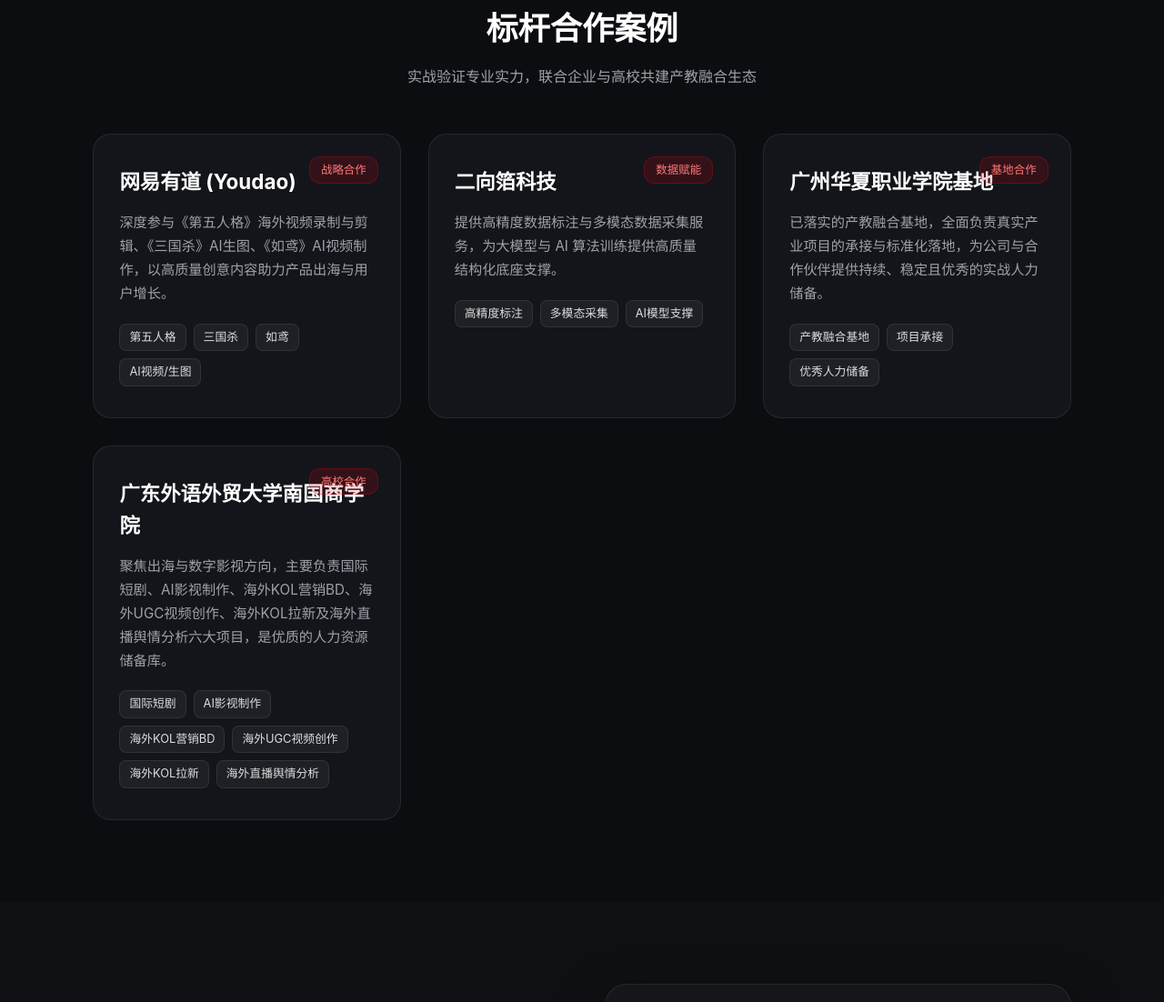
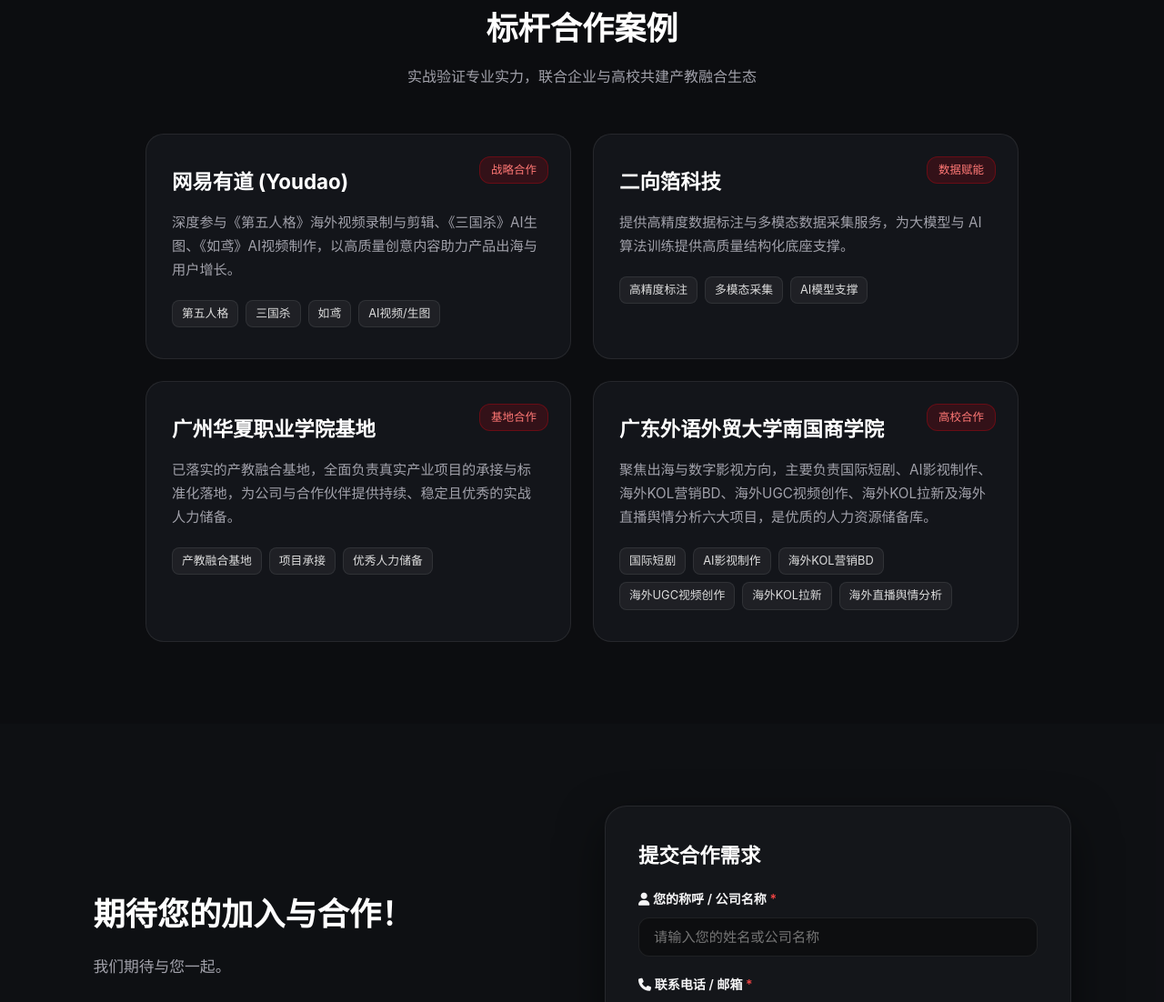
Before and after one commit to songbanshatang0429-ops/yi-shu-chuang-pei, a plain HTML site: page frontend/index.html in a window 1280 px wide. Shown: the part 2476-3578 px from the top of the page at 91% size. Drawn offline with Linux system fonts and the light colour scheme.

Commit message:
style: 将标杆合作案例设置为标准2x2四宫格

```diff
--- a/frontend/index.html
+++ b/frontend/index.html
@@ -217,14 +217,15 @@
         </div>
     </section>
 
-    <!-- 标杆合作案例（包含4项：网易有道、二向箔科技、广州华夏职业学院基地、广东外语外贸大学南国商学院） -->
+    <!-- 标杆合作案例（已强制设置 2x2 标准四宫格布局） -->
     <section id="cases" class="cases-section">
         <div class="section-title">
             <h2>标杆合作案例</h2>
             <p>实战验证专业实力，联合企业与高校共建产教融合生态</p>
         </div>
 
-        <div class="cases-grid">
+        <!-- 这里强制设置了 2列 网格布局 -->
+        <div class="cases-grid" style="grid-template-columns: repeat(2, 1fr); max-width: 960px; margin: 0 auto; gap: 24px;">
             <!-- 1. 网易有道 -->
             <div class="case-card">
                 <div class="case-badge">战略合作</div>
```
